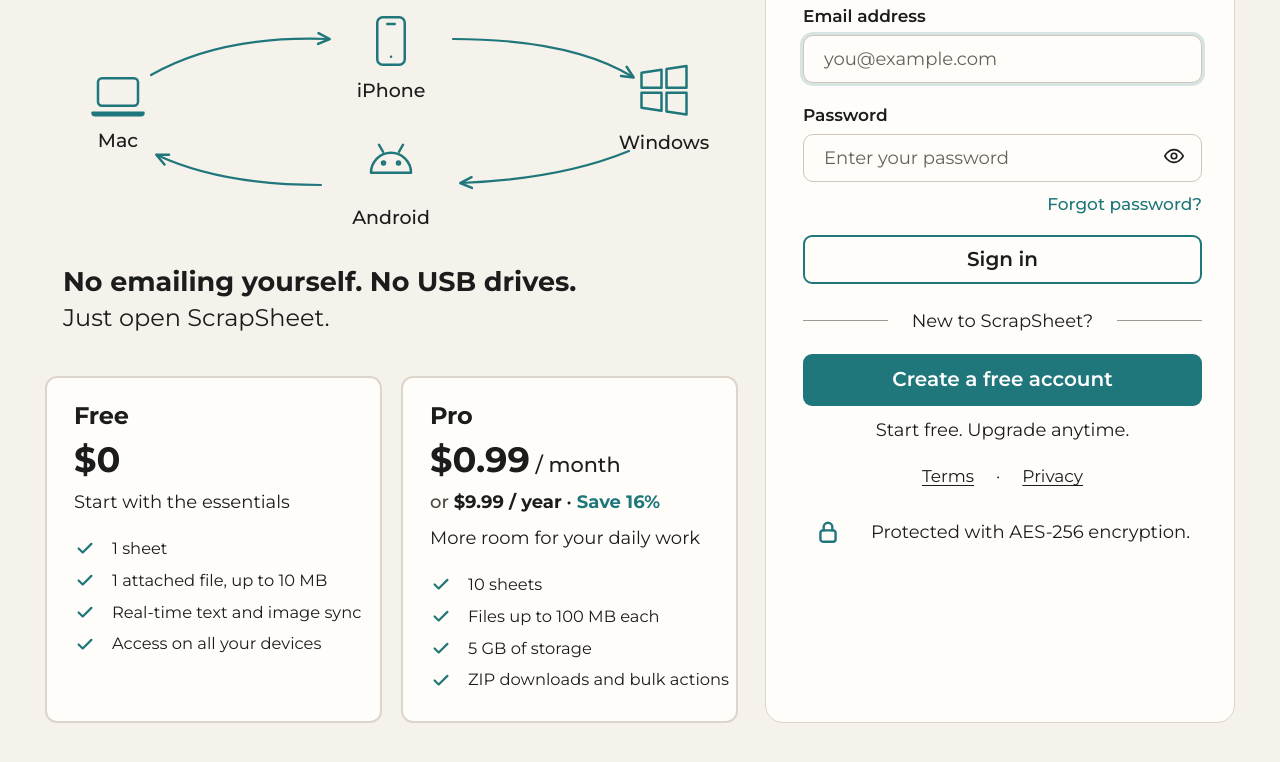
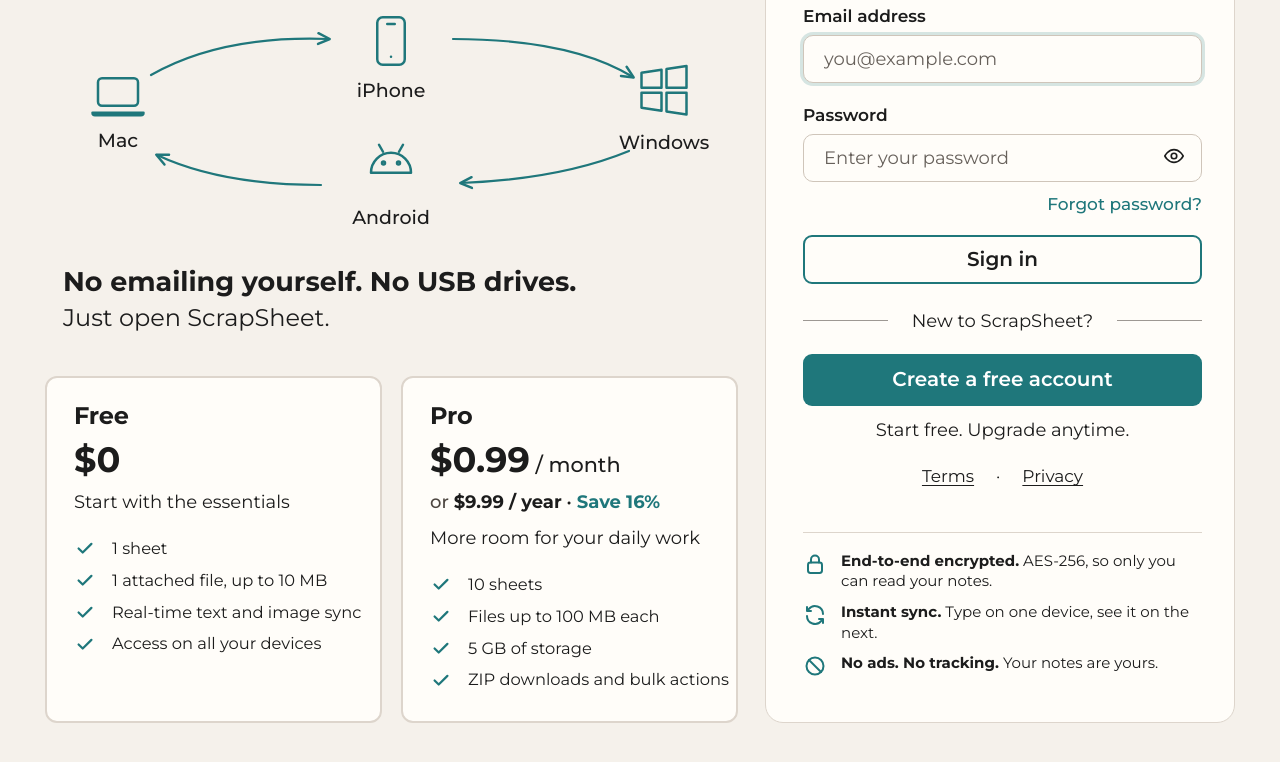
Before and after one commit to luislerebours/scratchpad, a website: page public/index.html in a window 1280 px wide. Shown: the part 308-1070 px from the top of the page. Drawn offline with Linux system fonts and the light colour scheme; no server answers.

Commit message:
Sign-in card: why ScrapSheet at the bottom
On desktop the bottom of the sign-in card now lists three things the app
does (end-to-end encrypted with AES-256, instant sync, no ads or
tracking), pinned to the bottom so the card never looks empty, sized so
the card and plan cards still end on the same line. Phones keep the
one-line "Protected with AES-256 encryption."

Co-Authored-By: Claude Opus 5.5 <noreply@anthropic.com>
Claude-Session: https://claude.ai/code/session_01VK5HTc9MerD38QGP7KmrJe

```diff
--- a/public/index.html
+++ b/public/index.html
@@ -397,7 +397,12 @@
         <p class="auth-error" role="alert"></p>
         <button class="btn auth-submit" type="submit">Continue</button>
       </form>
-        <p class="auth-secure"><svg viewBox="0 0 24 24" aria-hidden="true"><rect x="5" y="10.5" width="14" height="10.5" rx="2.4"/><path d="M8 10.5V7.5a4 4 0 0 1 8 0v3"/></svg>Protected with AES-256 encryption.</p>
+        <p class="auth-secure only-narrow"><svg viewBox="0 0 24 24" aria-hidden="true"><rect x="5" y="10.5" width="14" height="10.5" rx="2.4"/><path d="M8 10.5V7.5a4 4 0 0 1 8 0v3"/></svg>Protected with AES-256 encryption.</p>
+        <ul class="auth-perks only-wide" aria-label="Why ScrapSheet">
+          <li><svg viewBox="0 0 24 24" aria-hidden="true"><rect x="5" y="10.5" width="14" height="10.5" rx="2.4"/><path d="M8 10.5V7.5a4 4 0 0 1 8 0v3"/></svg><span><strong>End-to-end encrypted.</strong> AES-256, so only you can read your notes.</span></li>
+          <li><svg viewBox="0 0 24 24" aria-hidden="true"><path d="M20 11a8 8 0 0 0-14.3-4.9L4 8M4 4v4h4M4 13a8 8 0 0 0 14.3 4.9L20 16M20 20v-4h-4"/></svg><span><strong>Instant sync.</strong> Type on one device, see it on the next.</span></li>
+          <li><svg viewBox="0 0 24 24" aria-hidden="true"><circle cx="12" cy="12" r="8.5"/><path d="m6 6 12 12"/></svg><span><strong>No ads. No tracking.</strong> Your notes are yours.</span></li>
+        </ul>
     </div>
       </div>
     </div>
--- a/public/styles.css
+++ b/public/styles.css
@@ -648,7 +648,7 @@ body.signed-out { background: var(--auth-bg); }
 .auth-screen p, .auth-screen li, .auth-screen label, .auth-screen input { }
 .plan-list svg { flex: 0 0 auto; width: 22px; height: 22px; fill: none; stroke: var(--auth-accent); stroke-width: 2.4; stroke-linecap: round; stroke-linejoin: round; }
 
-.auth-card { align-self: stretch; grid-area: card; box-sizing: border-box; width: 100%; padding: 36px 32px 44px 37px; border: 1px solid var(--auth-line); border-radius: 18px; background: var(--auth-card); }
+.auth-card { display: flex; flex-direction: column; align-self: stretch; grid-area: card; box-sizing: border-box; width: 100%; padding: 36px 32px 44px 37px; border: 1px solid var(--auth-line); border-radius: 18px; background: var(--auth-card); }
 .auth-kicker { margin: 0 0 12px; color: var(--auth-accent); font-size: 1rem; font-weight: 600; text-transform: uppercase; }
 .auth-step .auth-title { margin: 0 0 14px; font-size: 2.25rem; font-weight: 700; line-height: 1.05; }
 .auth-sub { margin: 0 0 30px; color: var(--auth-text); font-size: 1.1875rem; }
@@ -675,6 +675,13 @@ body.signed-out { background: var(--auth-bg); }
 @media (hover: hover) { .auth-legal a:hover { color: var(--auth-accent); } }
 .auth-secure { display: flex; align-items: center; justify-content: center; gap: 30px; margin: 30px 0 0; color: var(--auth-text); font-size: 1.125rem; }
 .auth-secure svg { width: 26px; height: 26px; fill: none; stroke: var(--auth-accent); stroke-width: 2.2; stroke-linecap: round; stroke-linejoin: round; }
+/* Bottom of the sign-in card on desktop: why ScrapSheet, pinned to the bottom
+   so the card never looks empty whatever its height. */
+.auth-perks { display: grid; gap: 10px; margin: auto 0 0; padding: 18px 0 0; border-top: 1px solid var(--auth-line); list-style: none; }
+.auth-card > .auth-step { margin-bottom: 22px; }
+.auth-perks li { display: grid; grid-template-columns: 26px 1fr; gap: 12px; align-items: start; color: var(--auth-text); font-size: .9375rem; line-height: 1.38; }
+.auth-perks strong { font-weight: 700; }
+.auth-perks svg { width: 24px; height: 24px; margin-top: 1px; fill: none; stroke: var(--auth-accent); stroke-width: 2; stroke-linecap: round; stroke-linejoin: round; }
 
 /* Big screens: the full-size layout of the design (wider page, larger type). */
 @media (min-width: 1440px) {
@@ -694,7 +701,7 @@ body.signed-out { background: var(--auth-bg); }
   .plan-blurb { margin-top: 14px; font-size: 1.3rem; }
   .plan-list { gap: 11px; margin-top: 22px; font-size: 1.15rem; }
   .plan-list li { gap: 16px; }
-  .auth-card { padding: 44px 36px 46px 42px; border-radius: 22px; }
+  .auth-card { padding: 44px 36px 34px 42px; border-radius: 22px; }
   .auth-kicker { font-size: 1.125rem; margin-bottom: 14px; }
   .auth-step .auth-title { font-size: 2.5rem; }
   .auth-sub { font-size: 1.3125rem; margin-bottom: 36px; }
```
